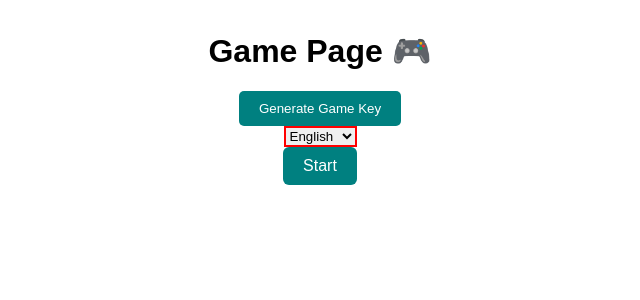
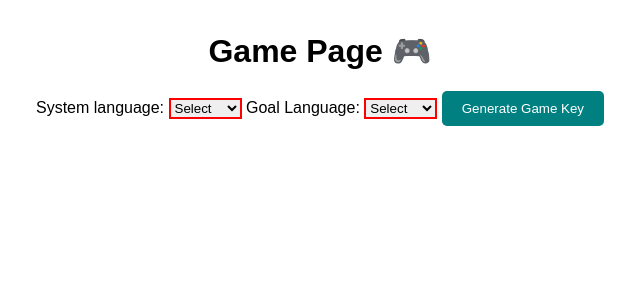
Before and after one commit to jane2800/LanguageGame, a FastAPI app: page /new-game in a window 1280 px wide. Shown: the top 300 px of the page, without its empty margins (320-960 px from the left). Run offline with FastAPI, Linux system fonts and the light colour scheme.

Commit message:
Implemented game_keys into the main game board and quiz. Next steps would be to focus on the game board: plan out map, implement routes, create goals, give user goals

```diff
--- a/app/crud.py
+++ b/app/crud.py
@@ -31,3 +31,6 @@ def create_account(db: Session, account: schemas.AccountCreate):
 
 def get_accounts(db: Session):
     return db.query(models.Account).all()
+
+def get_account(db: Session, game_key : int):
+    return db.query(models.Account).filter(models.Account.game_key == game_key).first()
--- a/app/main.py
+++ b/app/main.py
@@ -1,4 +1,4 @@
-from fastapi import FastAPI, Request, HTTPException, Depends
+from fastapi import FastAPI, Request, HTTPException, Depends, Form
 from fastapi.responses import HTMLResponse
 from fastapi.staticfiles import StaticFiles
 from fastapi.templating import Jinja2Templates
@@ -30,10 +30,6 @@ async def read_root(request: Request):
         "index.html",
         {"request": request})
 
-@app.get("/game", response_class=HTMLResponse)
-async def game_page(request: Request):
-    return templates.TemplateResponse("game.html", {"request": request})
-
 @app.get("/continue-game", response_class=HTMLResponse)
 async def continueGame_page(request: Request):
     return templates.TemplateResponse("continue-game.html", {"request": request})
@@ -45,17 +41,41 @@ async def newGame_page(request: Request):
                                                         "gamekey": None})
 
 @app.post("/generate-key", response_class=HTMLResponse)
-async def generate_key(request: Request, session : Session = Depends(get_db)):
-        account_data = schemas.AccountCreate(system_language="EN", goal_language="DE")
+async def generate_key(request: Request,
+                       session : Session = Depends(get_db),
+                       goal_language : str = Form(...),
+                       system_language: str = Form(...)
+                       ):
+
+        account_data = schemas.AccountCreate(system_language=system_language,
+                                             goal_language=goal_language)
+
         account = crud.create_account(session, account_data)
+
         return templates.TemplateResponse(
         "new-game.html",
-        {"request": request, "gamekey": account.game_key, "account": account}
+        {"request": request,
+         "gamekey": account.game_key,
+         "account": account,
+         "system_language": system_language,
+         "goal_language": goal_language}
         )
 
-@app.get("/quiz", response_class=HTMLResponse)
-async def quiz_page(request: Request):
-    return templates.TemplateResponse("quiz.html", {"request": request})
+@app.get("/game/{game_key}", response_class=HTMLResponse)
+async def game_page(game_key: int, request: Request, session: Session = Depends(get_db)):
+    account = crud.get_account(session, game_key)
+    if account is None:
+        raise HTTPException(status_code=404, detail="Item not found")
+    return templates.TemplateResponse("game.html", {"request": request,
+                                                     "account": account})
+
+@app.get("/quiz/{game_key}", response_class=HTMLResponse)
+async def quiz_page(game_key: int, request: Request, session: Session = Depends(get_db)):
+    account = crud.get_account(session, game_key)
+    if account is None:
+        raise HTTPException(status_code=404, detail=f"Game with key {game_key} not found")
+    return templates.TemplateResponse("quiz.html", {"request": request,
+                                                    "account": account,})
 
 @app.get("/quiz-q", response_class=HTMLResponse)
 async def quiz_question_page(request: Request):
--- a/app/schemas.py
+++ b/app/schemas.py
@@ -35,7 +35,6 @@ class AccountRead(BaseModel):
     total_score : int
     game_key : int
 
-
     class Config:
         orm_mode = True
 
--- a/app/templates/game.html
+++ b/app/templates/game.html
@@ -11,8 +11,9 @@
         <header class="title-bar">Zug um Zug</header>
         <section class="top-controls">
             <span>Score: 0</span>
-            <a href="/quiz" class="btn">Quiz</a>
-
+            {% if account %}
+                <a href="/quiz/{{account.game_key}}" class="btn">Quiz</a>
+            {% endif %}
             <a class="btn" onclick="pop('box1')">Goals</a>
             <div id="box1" class="box">
                 <i class="fas fa-check-circle"></i>
--- a/app/templates/new-game.html
+++ b/app/templates/new-game.html
@@ -10,22 +10,28 @@
 <body>
     <h1>Game Page 🎮</h1>
     {% if gamekey %}
-        <p>Your game key is: <strong>{{ gamekey }}</strong></p>
+        <p>Your game key is: <strong>{{ account.game_key }}</strong></p>
+        <a href="/game/{{account.game_key}}" class="btn">Start</a>
     {% else %}
+
         <form action="/generate-key" method="post">
-        <button type="submit">Generate Game Key</button>
+            <label for="system_language">System language:</label>
+            <select name="system_language", id="system_language">
+                <option value="DF">Select</option>
+                <option value="EN">English</option>
+                <option value="DB">German</option>
+            </select>
+
+            <label for="goal_language">Goal Language:</label>
+            <select name="goal_language", id="goal_language">
+                <option value="DF">Select</option>
+                <option value="EN">English</option>
+                <option value="DB">German</option>
+            </select>
+
+            <button type="submit">Generate Game Key</button>
         </form>
     {% endif %}
-
-    <select name="cities">
-        <option value="EN">English</option>
-        <option value="DB">German</option>
-    </select>
-
-    <nav>
-        <a href="/game" class="btn">Start</a>
-    </nav>
-
 
     <script src="/static/app.js"></script>
 </body>
```
